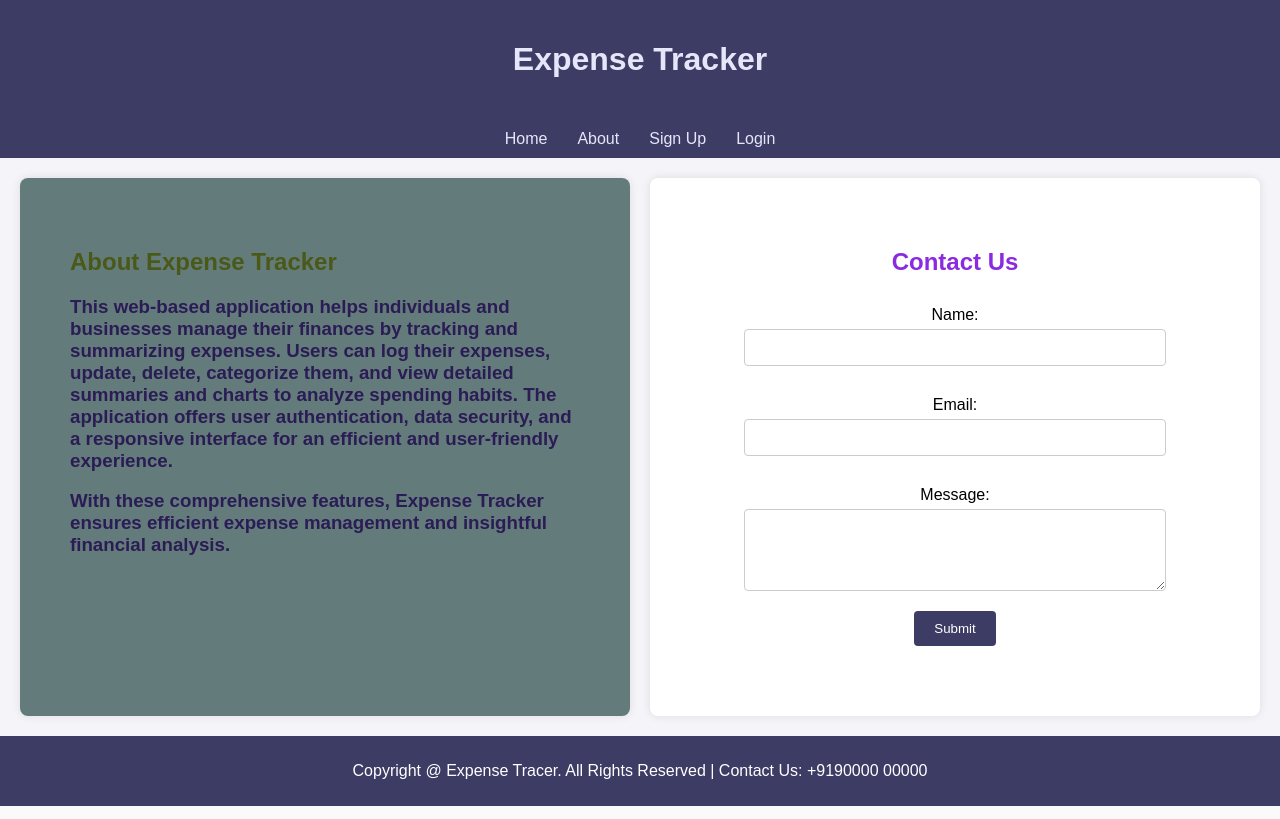
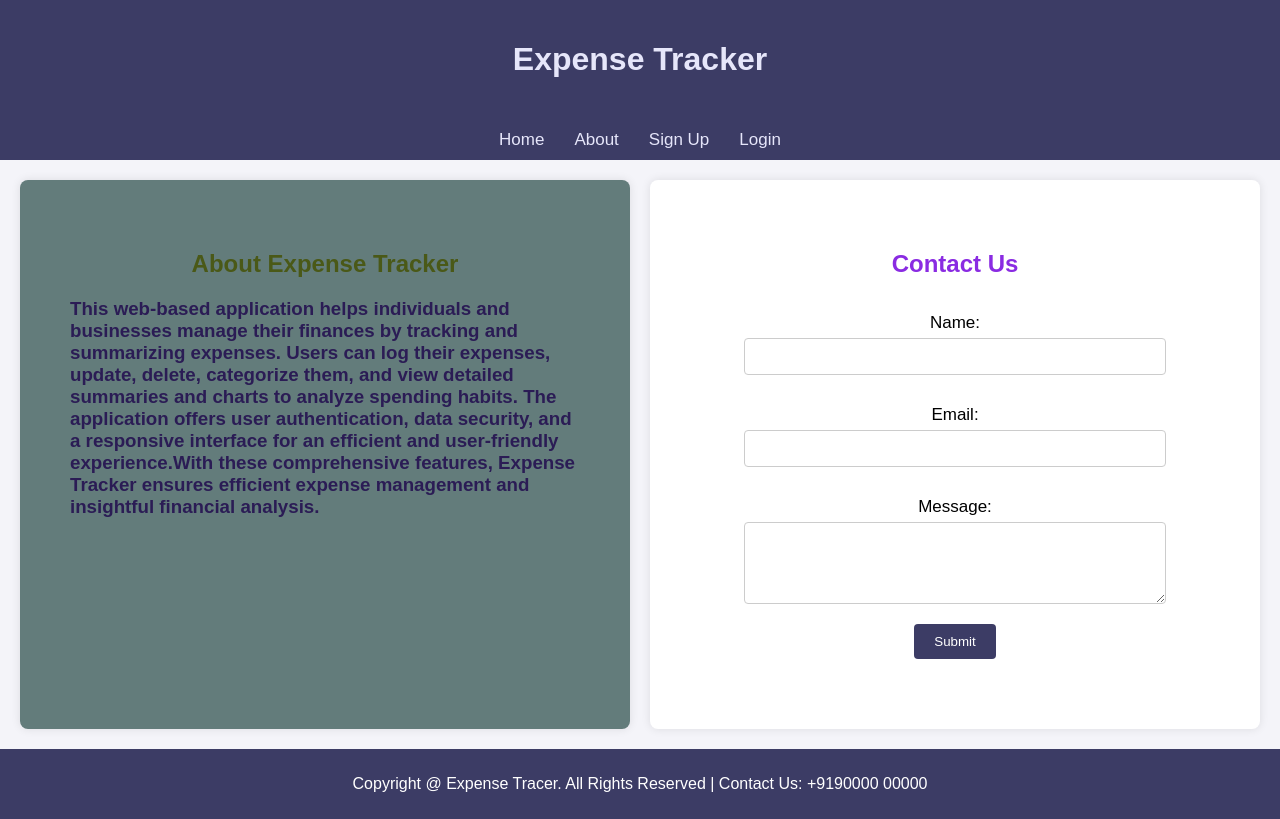
Before and after one commit to khushikri1398/Expense_tracker, a PHP site: page /project/about.php in a window 1280 px wide. Run offline with PHP 8.4, Linux system fonts and the light colour scheme.

Commit message:
minor debugging

```diff
--- a/CSS/login-style.css
+++ b/CSS/login-style.css
@@ -12,6 +12,7 @@ body{
     width:400px;
     background-color: white;
     border-radius: 5px;
+    border:1px solid black;
 }
 .center h1{
     text-align: center;
--- a/CSS/style.css
+++ b/CSS/style.css
@@ -12,9 +12,11 @@ body{
     max-width: 500px;
     width:100%;
     background-color: white;
-    margin: 20px auto ;
+    margin: 25px auto ;
     padding:30px;
     box-shadow: 5px 5px 5px rgba(red, green, blue, alpha);
+    border: 1px solid black;
+    border-radius: 5px;
 }
 .title {
     text-align: center;
--- a/CSS/style_update.css
+++ b/CSS/style_update.css
@@ -27,7 +27,7 @@ body {
     color: lavender;
     margin: 0 15px;
     text-decoration: none;
-    font-size: 1em;
+    font-size: 17px;
 }
 
 .nav-link:hover {
@@ -64,7 +64,7 @@ body {
 }
 
 .contact-form h2 {
-    margin-bottom: 20px;
+    margin-bottom: 25px;
     text-align: center;
     color:blueviolet
 }
@@ -77,7 +77,7 @@ body {
 
 .contact-form label {
     margin: 10px 0 5px;
-    font-size: 1em;
+    font-size: 17px;
 }
 
 .contact-form input,
@@ -112,3 +112,13 @@ body {
     bottom: 0;
     width: 100%;
 }
+.about h1
+{
+    color:#4a5917;
+    display: flex;
+    justify-content: center;
+}
+.about h3
+{
+    height:100px;
+}
--- a/about.php
+++ b/about.php
@@ -21,12 +21,9 @@
     <main class="main">
         <section class="content">
             <div class="about">
-                <h1 style="color:#4a5917">About Expense Tracker</h1>
+                <h1>About Expense Tracker</h1>
                 <h3>
-                    This web-based application helps individuals and businesses manage their finances by tracking and summarizing expenses. Users can log their expenses, update, delete, categorize them, and view detailed summaries and charts to analyze spending habits. The application offers user authentication, data security, and a responsive interface for an efficient and user-friendly experience.
-                </h3>
-                <h3>
-                    With these comprehensive features, Expense Tracker ensures efficient expense management and insightful financial analysis.
+                    This web-based application helps individuals and businesses manage their finances by tracking and summarizing expenses. Users can log their expenses, update, delete, categorize them, and view detailed summaries and charts to analyze spending habits. The application offers user authentication, data security, and a responsive interface for an efficient and user-friendly experience.With these comprehensive features, Expense Tracker ensures efficient expense management and insightful financial analysis.
                 </h3>
             </div>
             <div class="contact-form">
--- a/chart.php
+++ b/chart.php
@@ -114,9 +114,9 @@ while ($row_yearly = mysqli_fetch_assoc($result_yearly))
         </div>
     </div>
 
-    <div id="categoryChartContainer" style="height: 370px; width: 100%; margin-bottom: 50px;"></div>
     <div id="monthlyChartContainer" style="height: 370px; width: 100%; margin-bottom: 50px;"></div>
     <div id="yearlyChartContainer" style="height: 370px; width: 100%; margin-bottom: 50px;"></div>
+    <div id="categoryChartContainer" style="height: 370px; width: 100%; margin-bottom: 50px;"></div>
 
     <div class="logout"><a href="logout.php" class="link"><input type='submit' value='Logout'></a></div>
     <?php include("footer.php"); ?>
--- a/login.php
+++ b/login.php
@@ -55,3 +55,6 @@
         }
     }
 ?>
+<footer class="footer" style="position :fixed">
+    <p> Copyright @ Expense Tracer. All Rights Reserved | Contact Us: +9190000 00000</p>
+</footer>
--- a/signup.php
+++ b/signup.php
@@ -128,6 +128,6 @@ Securely binds the user-provided data to the query.
     </div>
 </body>
 </html>
-<?php
-include("footer.php");
-?>
+<footer class="footer" style="position :fixed">
+    <p> Copyright @ Expense Tracer. All Rights Reserved | Contact Us: +9190000 00000</p>
+</footer>
```
